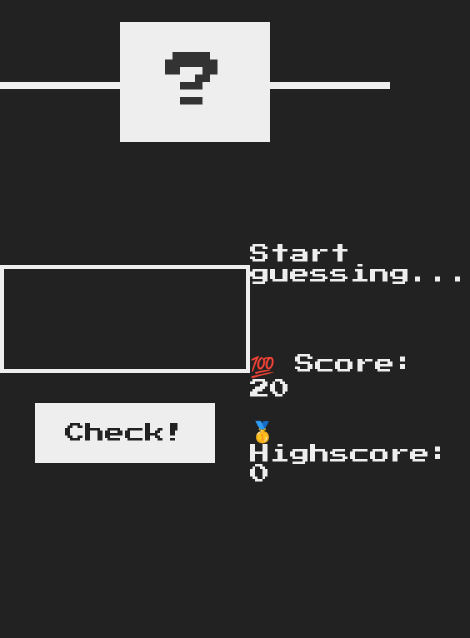
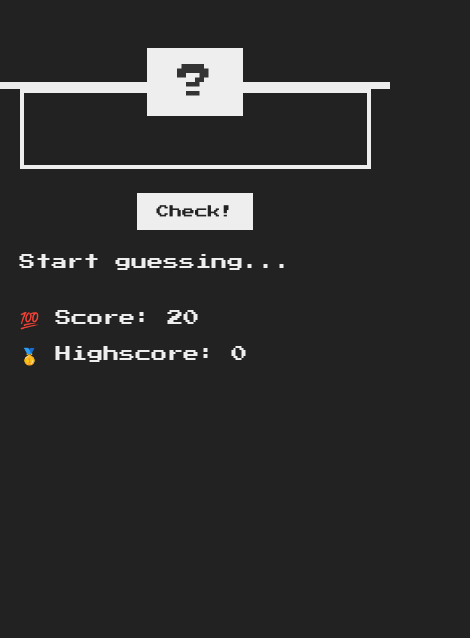
Before and after one commit to Mahmoud-Hanyy/GuessMyNumber, a plain HTML site: page index.html in a window 390 px wide. Shown: the part 206-844 px from the top of the page, 470 px wide, since content can reach past the window. Drawn offline with Linux system fonts and the light colour scheme.

Commit message:
Game is responsive

```diff
--- a/style.css
+++ b/style.css
@@ -117,3 +117,46 @@ height: 3rem;
 .label-score {
 margin-bottom: 2rem;
 }
+
+/* MOBILE RESPONSIVE DESIGN */
+@media only screen and (max-width: 768px) {
+  html {
+    font-size: 50%;
+  }
+
+  main {
+    flex-direction: column;
+    height: auto;
+  }
+
+  .left,
+  .right {
+    width: 90%;
+    margin-bottom: 3rem;
+  }
+
+  h1 {
+    font-size: 3rem;
+  }
+
+  .guess {
+    font-size: 3.5rem;
+    width: 100%;
+    padding-top: 3rem;
+  }
+
+  .btn {
+    font-size: 1.6rem;
+    padding: 1.5rem 2.5rem;
+  }
+
+  .number {
+    font-size: 4.5rem;
+    width: 12rem;
+    padding: 2rem 0;
+  }
+
+  .message {
+    margin-bottom: 4rem;
+  }
+}
```
